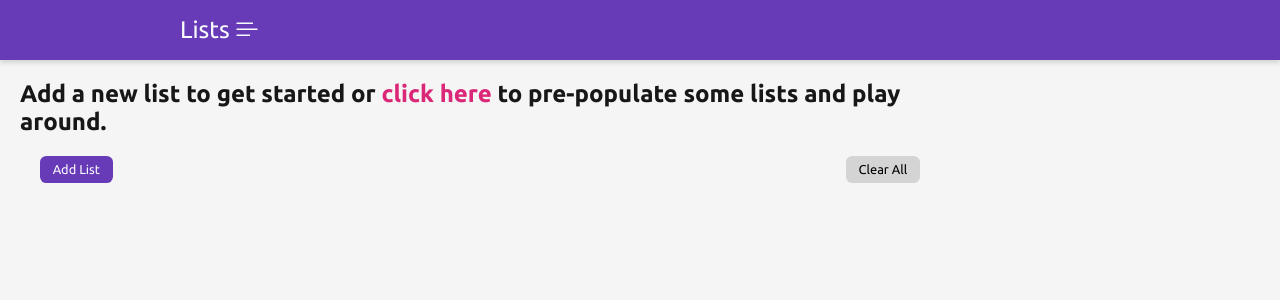
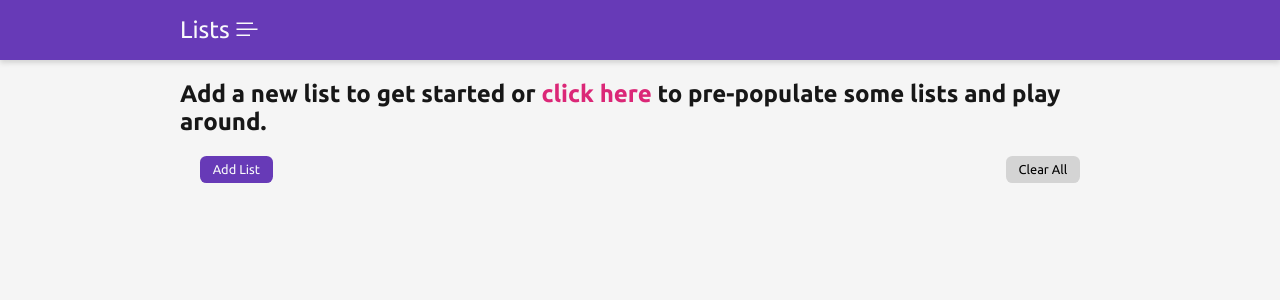
Before and after one commit to odeliy/lists, a React (Create React App) app: page / in a window 1280 px wide. Shown: the top 300 px of the page. Built offline with nearby package versions, Linux system fonts and the light colour scheme.

Commit message:
style: center component

```diff
--- a/src/components/Lists/StyledLists.js
+++ b/src/components/Lists/StyledLists.js
@@ -3,6 +3,7 @@ import { defaultPadding, fontLarge, siteWidth } from '../../stylesData'
 
 const StyledLists = styled.div`
   max-width: ${siteWidth};
+  margin-inline: auto;
   margin-top: ${defaultPadding};
   padding-left: ${defaultPadding};
   padding-right: ${defaultPadding};
```
